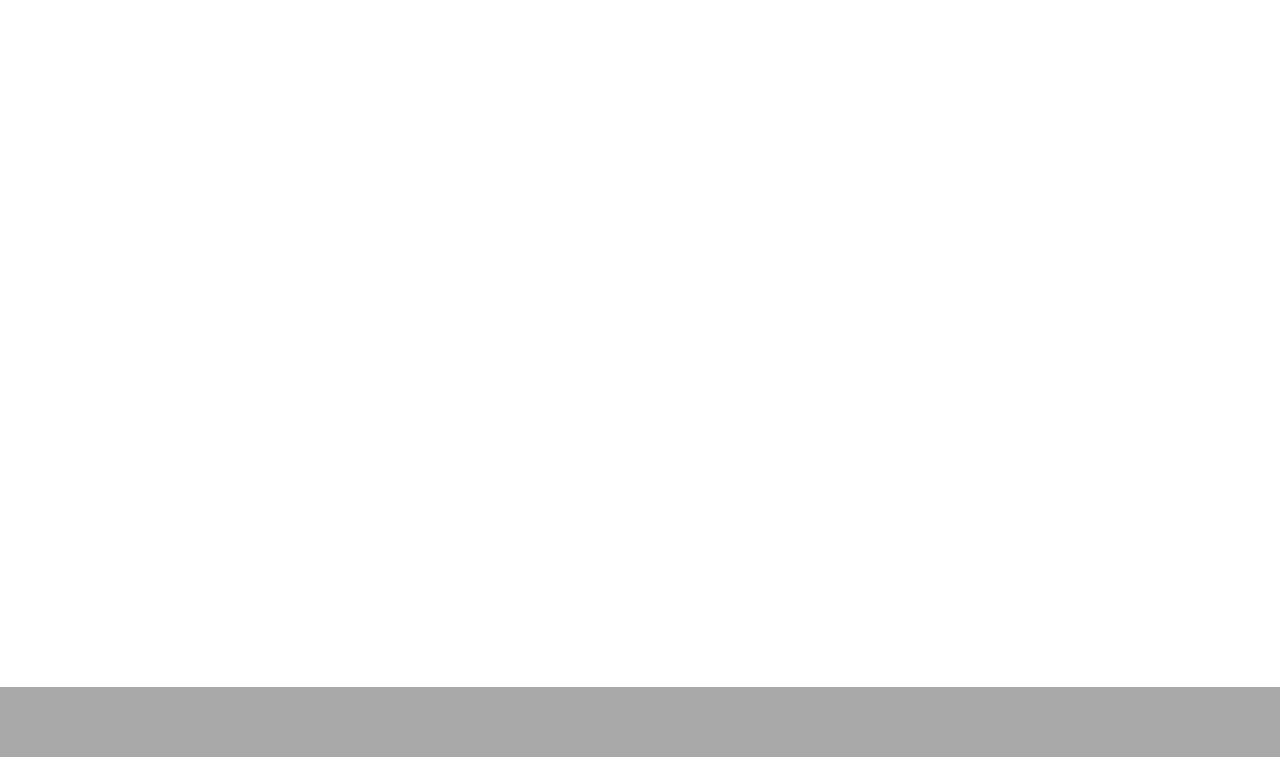
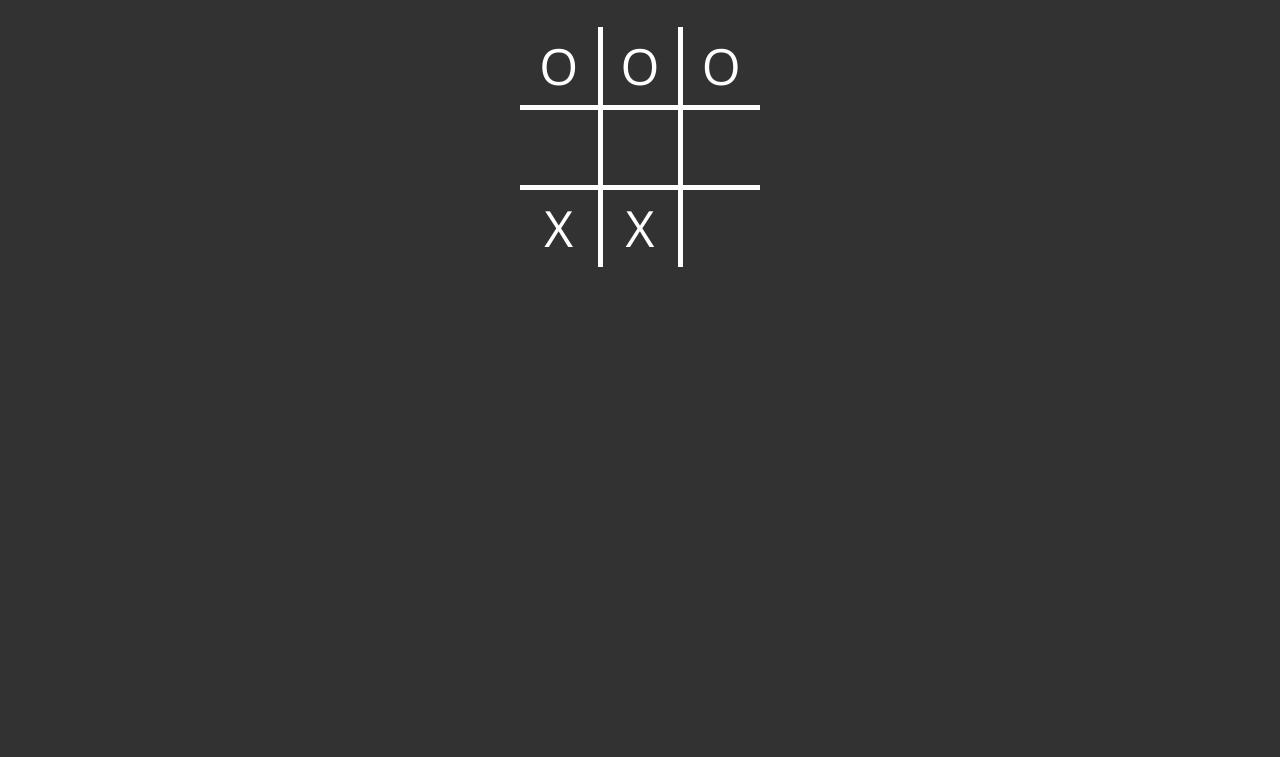
Before and after one commit to DeveloperRucel07/tic-tac-toe-game, a plain HTML site: page index.html in a window 1280 px wide. Shown: the part 43-800 px from the top of the page. Drawn offline with nearby package versions, Linux system fonts and the light colour scheme.

Commit message:
render function and first css

```diff
--- a/index.html
+++ b/index.html
@@ -5,13 +5,16 @@
     <meta name="viewport" content="width=device-width, initial-scale=1.0">
     <title>Tic Tac Toe</title>
     <link rel="stylesheet" href="./style.css">
+    <link href="https://fonts.googleapis.com/css2?family=Open+Sans&display=swap" rel="stylesheet">
 </head>
-<body>
+<body onload="init()">
     <header>
         <h1>TIC TAC TOE GAME</h1>
     </header>
     <main>
+        <div class="caintaner" id="container">
 
+        </div>
     </main>
     <footer>
 
--- a/script.js
+++ b/script.js
@@ -0,0 +1,28 @@
+let fields = ['circle', 'circle', 'circle', null, null, null, 'cross', 'cross', null];
+function init(){
+    render();
+}
+function render() {
+const container = document.getElementById("container");
+  let html = "<table>";
+
+  for (let i = 0; i < 3; i++) {
+    html += "<tr>";
+    for (let j = 0; j < 3; j++) {
+      const index = i * 3 + j;
+      let symbol = "";
+
+      if (fields[index] === "circle") {
+        symbol = "O";
+      } else if (fields[index] === "cross") {
+        symbol = "X";
+      }
+
+      html += `<td>${symbol}</td>`;
+    }
+    html += "</tr>";
+  }
+
+  html += "</table>";
+  container.innerHTML = html;
+}
--- a/style.css
+++ b/style.css
@@ -1,4 +1,4 @@
-*{
+* {
   margin: 0;
   scroll-behavior: smooth;
   box-sizing: border-box;
@@ -6,21 +6,62 @@
   font-size: 20px;
 }
 
-body{
+body {
   height: 100dvh;
   display: flex;
   flex-direction: column;
 }
 
-header{
+header {
   height: 70px;
 }
 
-main{
+main {
   flex: 1;
 }
 
-footer{
+body {
+  background-color: #323232;
+  font-family: "Open Sans", sans-serif;
+  margin: 0;
+  height: 100vh;
+  display: flex;
+  justify-content: center;
+  align-items: center;
+}
+
+table {
+  border-collapse: collapse;
+}
+
+td {
+  width: 80px;
+  height: 80px;
+  text-align: center;
+  vertical-align: middle;
+  font-size: 2.5em;
+  color: white;
+  border: 5px solid white;
+}
+
+/* Nur innere Linien anzeigen (keine äußeren Ränder) */
+td:first-child {
+  border-left: none;
+}
+
+td:last-child {
+  border-right: none;
+}
+
+tr:first-child td {
+  border-top: none;
+}
+
+tr:last-child td {
+  border-bottom: none;
+}
+
+footer {
   height: 70px;
   background-color: darkgray;
 }
```
Lines whose indentation alone changed are shown as unchanged.
